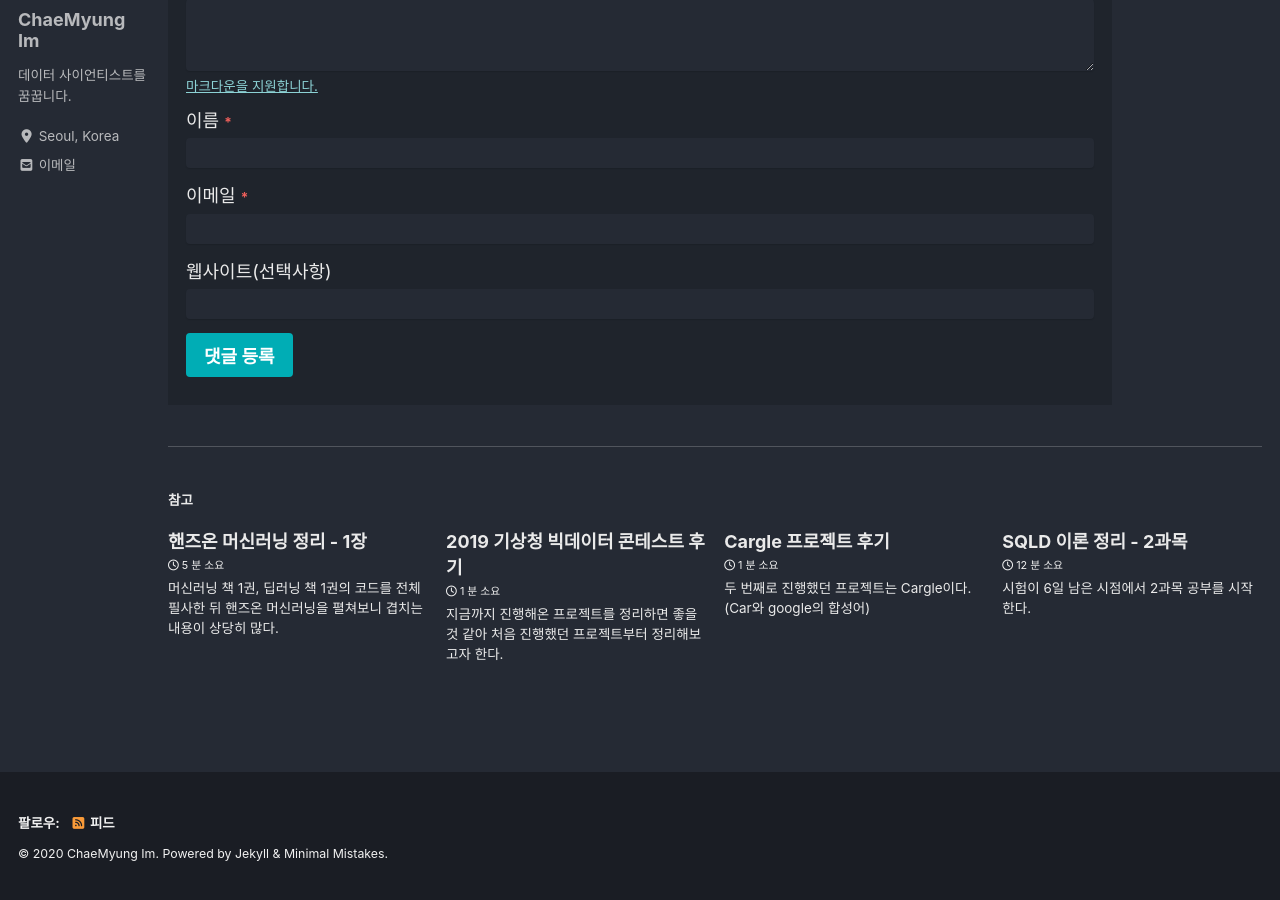
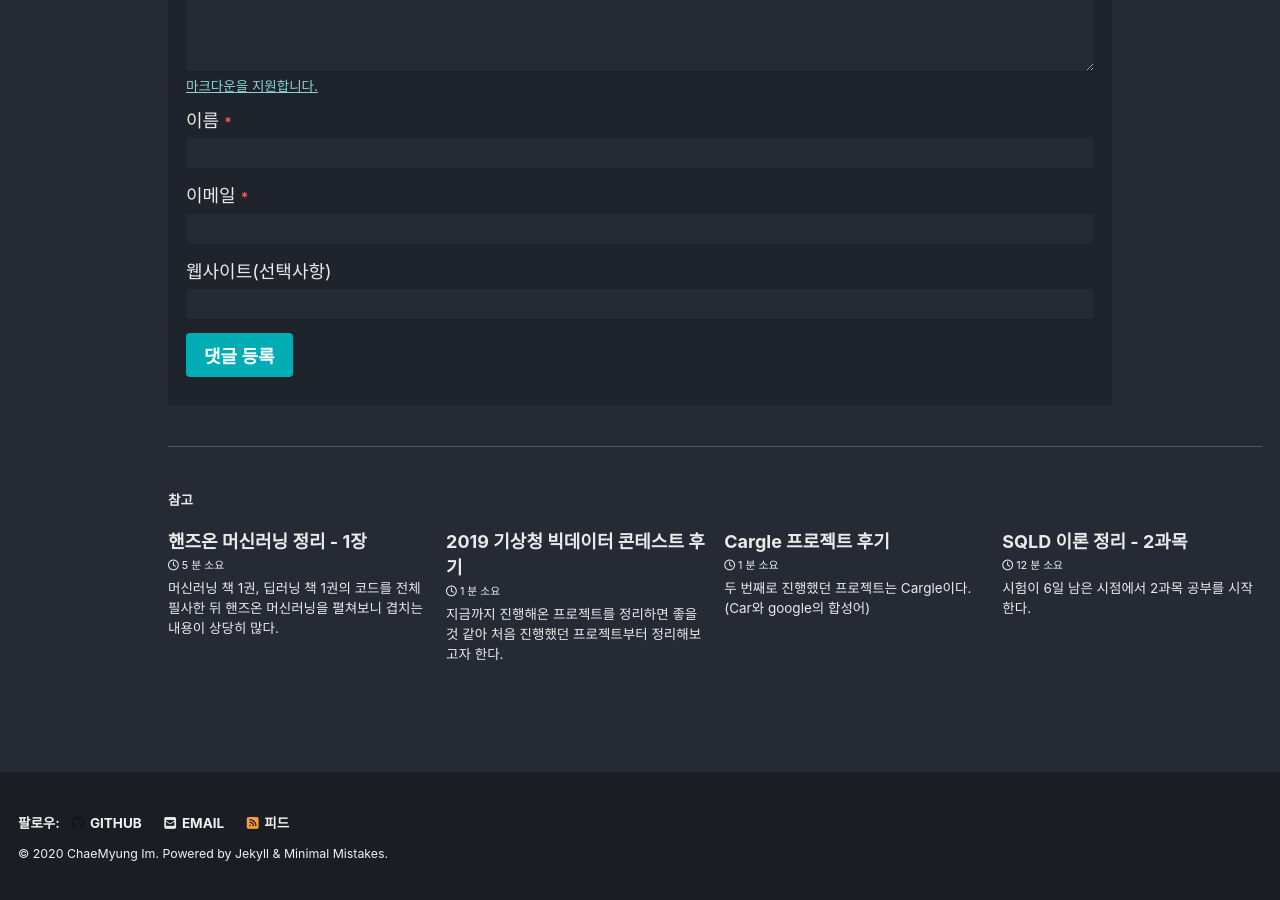
Before and after one commit to pymass/pymass.github.io, a Jekyll site: the page built from _posts/2019-12-31-crypto-projcet.md, in a window 1280 px wide and 900 px high, scrolled down 1735 px. Built offline with Jekyll 4.4.1, drawn with Linux system fonts in a browser that asks for light colours; cached includes are drawn as plain includes; nearby versions of some CDN libraries; part of the change alters nothing that is shown.

Commit message:
200123 update

```diff
--- a/_config.yml
+++ b/_config.yml
@@ -143,7 +143,7 @@ footer:
       # url:
     - label: "GitHub"
       icon: "fab fa-fw fa-github"
-      # url:
+      url: "http://github.com/pymass"
     - label: "GitLab"
       icon: "fab fa-fw fa-gitlab"
       # url:
@@ -153,7 +153,9 @@ footer:
     - label: "Instagram"
       icon: "fab fa-fw fa-instagram"
       # url:
-
+    - label: "Email"
+      icon: "fas fa-fw fa-envelope-square"
+      url: mailto:dnfeoan@gmail.com
 
 # Reading Files
 include:
@@ -287,7 +289,7 @@ defaults:
       type: posts
     values:
       layout: single
-      author_profile: true
+      author_profile: false
       read_time: true
       comments: # true
       share: true
```
